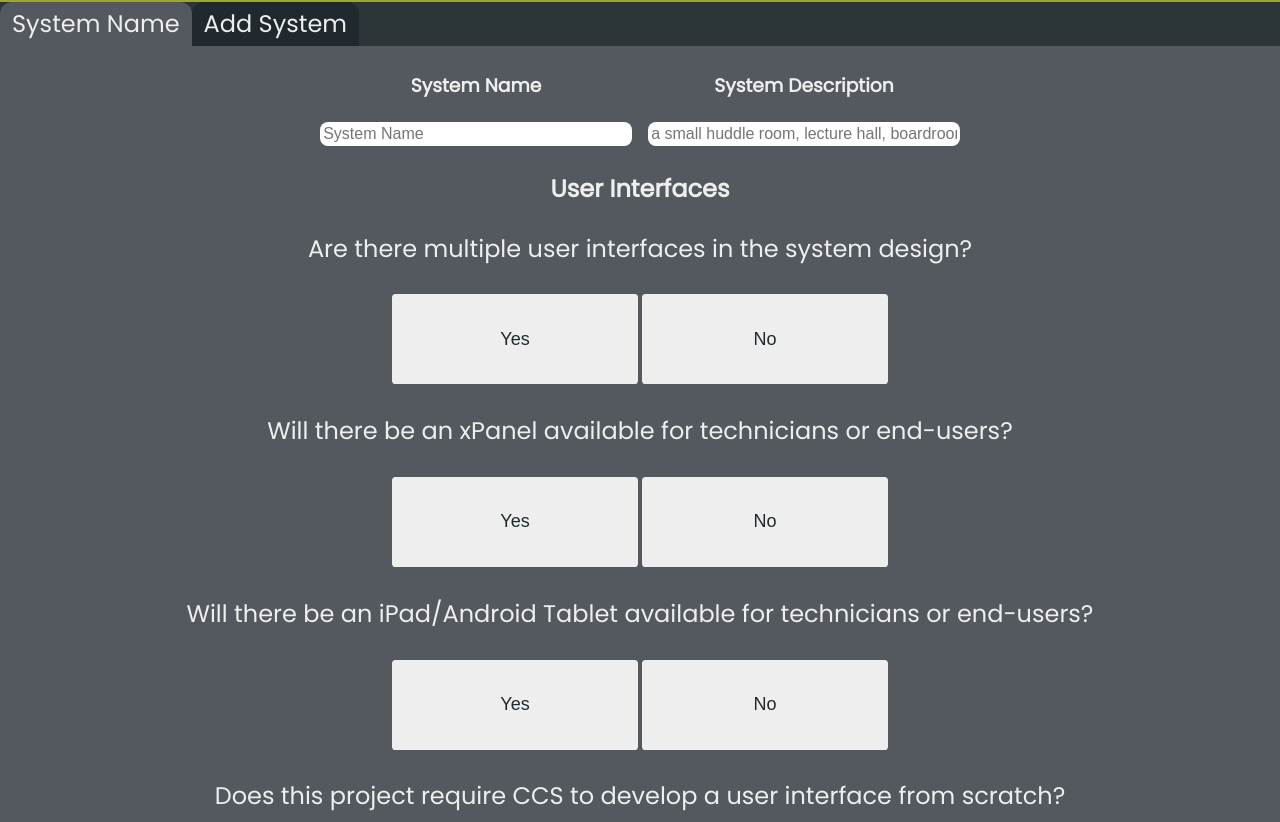
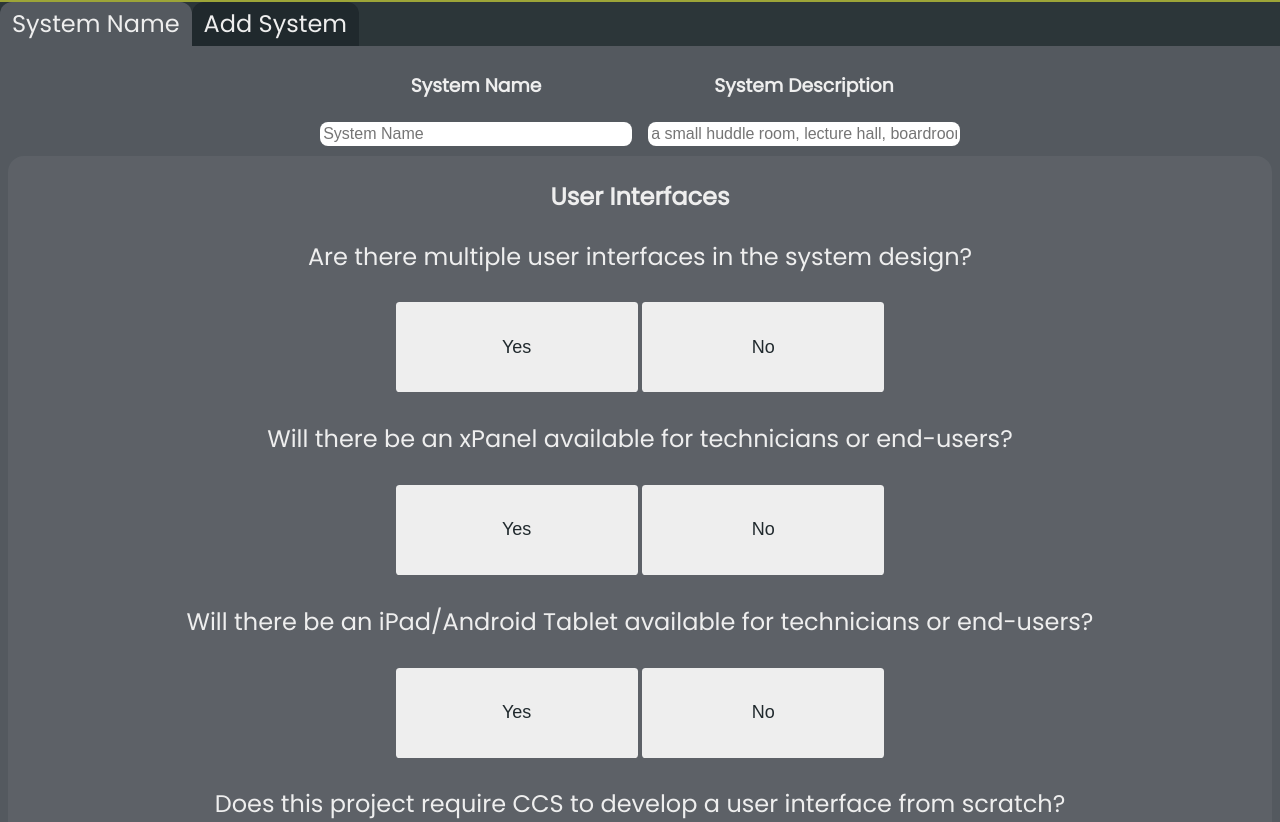
Before and after one commit to ryanjblajda/scope-generator, an Angular app: page / in a window 1280 px wide. Shown: the part 558-1380 px from the top of the page. Built offline with nearby package versions, Linux system fonts and the light colour scheme.

Commit message:
applied app-section styling to all views, adding margin as size increases

```diff
--- a/src/app/app.component.scss
+++ b/src/app/app.component.scss
@@ -220,6 +220,9 @@ textarea:focus{
 app-section {
     flex: 1 1 0;
     padding: .2em;
+    background-color: rgba(255, 255, 255, 0.05);
+    border-radius: 1em;
+    margin: .5em;
 }
 
 .footer {
@@ -258,6 +261,11 @@ app-section {
         }
     }
 
+    app-section {
+        flex: 1 1 40%;
+
+    }
+
     button {
         min-height: 5em;
         flex: 0 1 10%;
@@ -269,9 +277,7 @@ app-section {
     .question-list {
         flex-direction: row;
         flex-wrap: wrap;
-    }
-
-    app-section {
-        flex: 1 1 40%;
+        margin-top: 0.5em;
+        margin-bottom: 0.5em;
     }
 }
```
